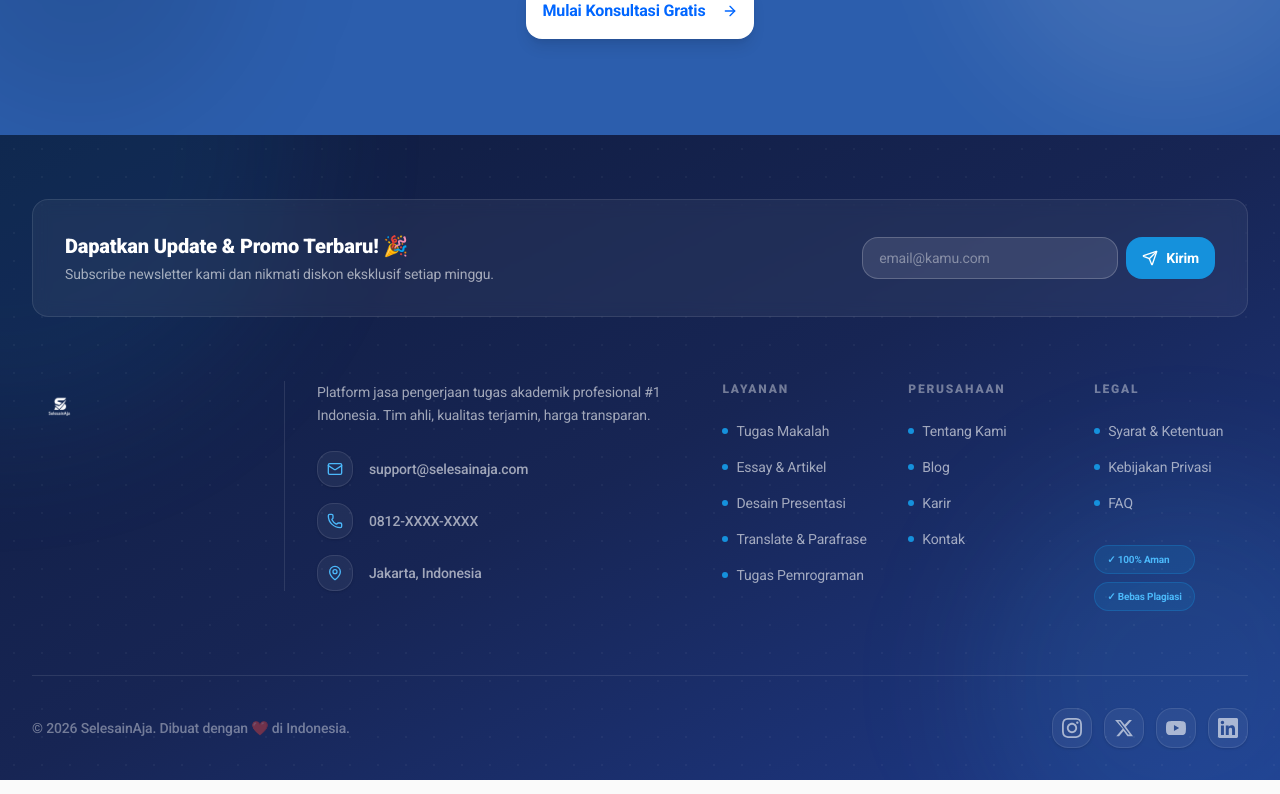
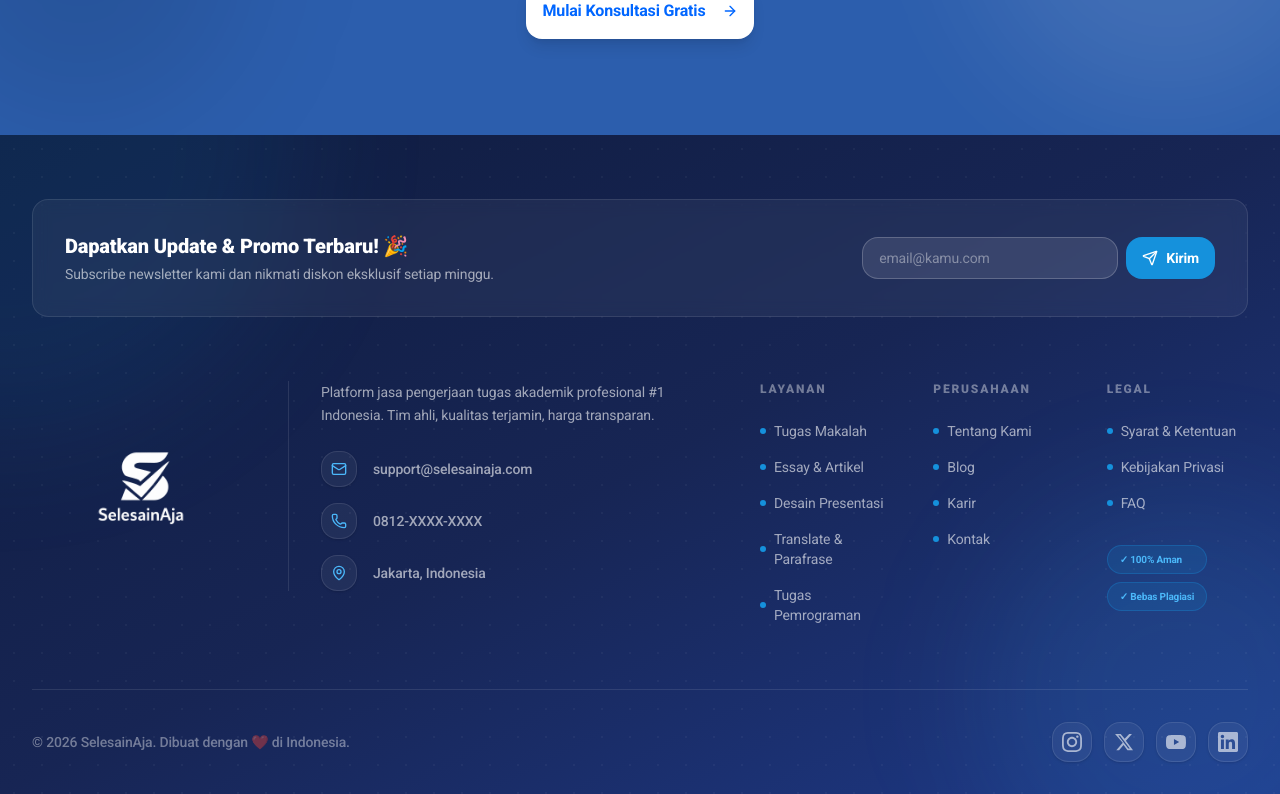
Before and after one commit to ISOLCODING/SelesainAJa, a Next.js app: page / in a window 1280 px wide. Shown: the part 7469-8263 px from the top of the page. Built offline with nearby package versions, Linux system fonts and the light colour scheme.

Commit message:
fix(ui): reduce gap in Footer brand column and increase logo size

```diff
--- a/src/components/layout/Footer.tsx
+++ b/src/components/layout/Footer.tsx
@@ -105,23 +105,23 @@ export function Footer() {
         </motion.div>
 
         {/* Main Footer Grid */}
-        <div className="flex flex-col lg:flex-row gap-12 pb-16 border-b border-white/10">
+        <div className="grid grid-cols-1 lg:grid-cols-12 gap-10 lg:gap-8 pb-16 border-b border-white/10">
 
           {/* Brand Column (Logo Kiri, Info Kanan) */}
-          <div className="lg:w-[55%] flex flex-col sm:flex-row gap-8 items-start">
+          <div className="lg:col-span-7 flex flex-col sm:flex-row gap-6 md:gap-8 items-start">
             {/* Logo area */}
-            <Link href="/" className="shrink-0 group sm:w-[220px]">
+            <Link href="/" className="shrink-0 group w-40 md:w-56 mt-1">
               <Image
                 src="/images/Logo.png"
                 alt="SelesainAja Logo"
-                width={200}
-                height={50}
-                className="h-12 md:h-14 w-auto object-contain group-hover:scale-105 transition-transform origin-left brightness-0 invert"
+                width={400}
+                height={120}
+                className="w-full h-auto object-contain group-hover:scale-105 transition-transform origin-left brightness-0 invert"
               />
             </Link>
 
             {/* Information area */}
-            <div className="flex-1 border-l-0 sm:border-l sm:border-white/10 sm:pl-8">
+            <div className="flex-1 border-l-0 sm:border-l sm:border-white/10 sm:pl-6 md:pl-8">
               <p className="text-sm text-white/60 mb-6 leading-relaxed max-w-sm">
                 Platform jasa pengerjaan tugas akademik profesional #1 Indonesia. Tim ahli, kualitas terjamin, harga transparan.
               </p>
@@ -144,7 +144,7 @@ export function Footer() {
           </div>
 
           {/* Links Columns */}
-          <div className="lg:w-[45%] grid grid-cols-2 md:grid-cols-3 gap-8">
+          <div className="lg:col-span-5 grid grid-cols-2 sm:grid-cols-3 gap-6 md:gap-8 mt-8 lg:mt-0">
 
             {/* Layanan */}
             <div>
```
